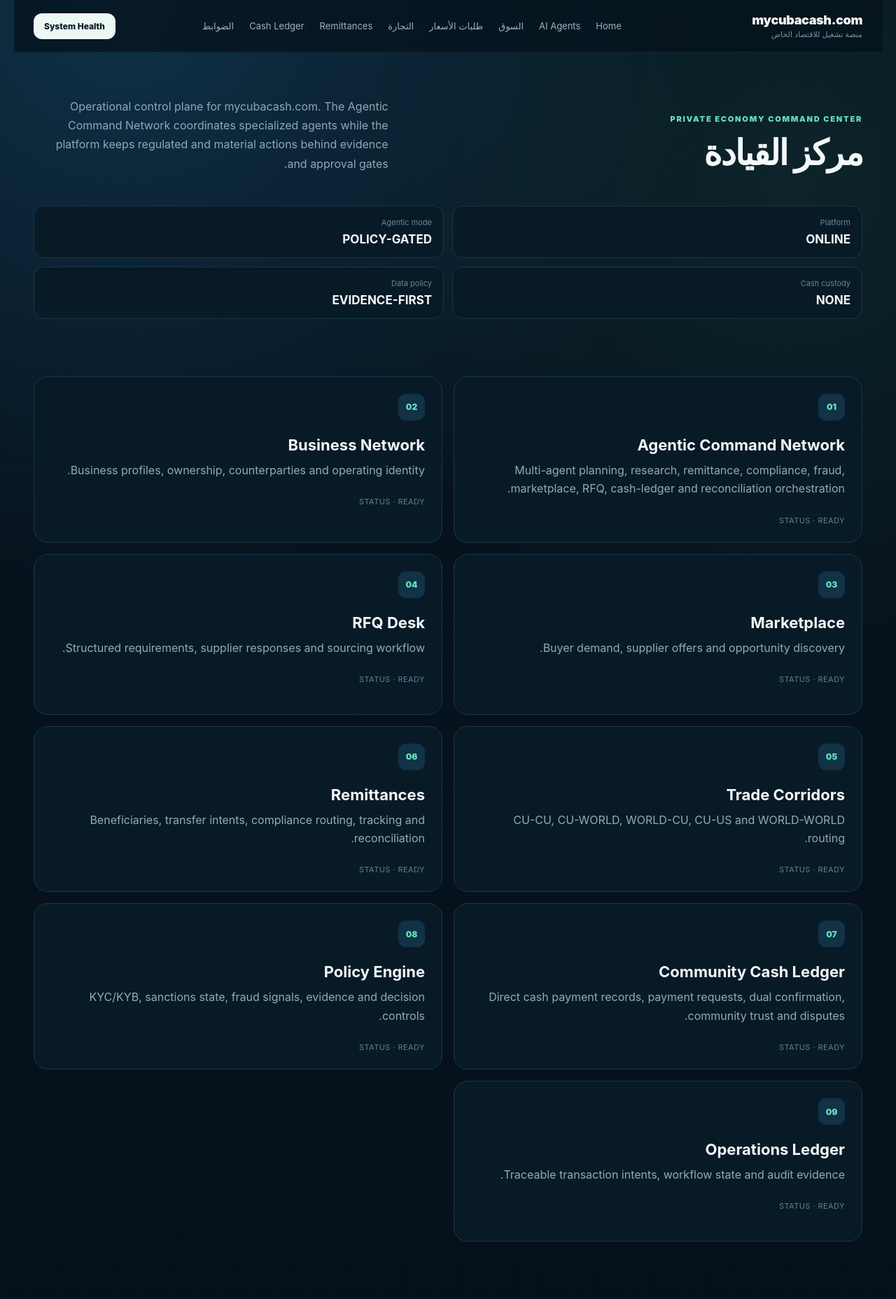
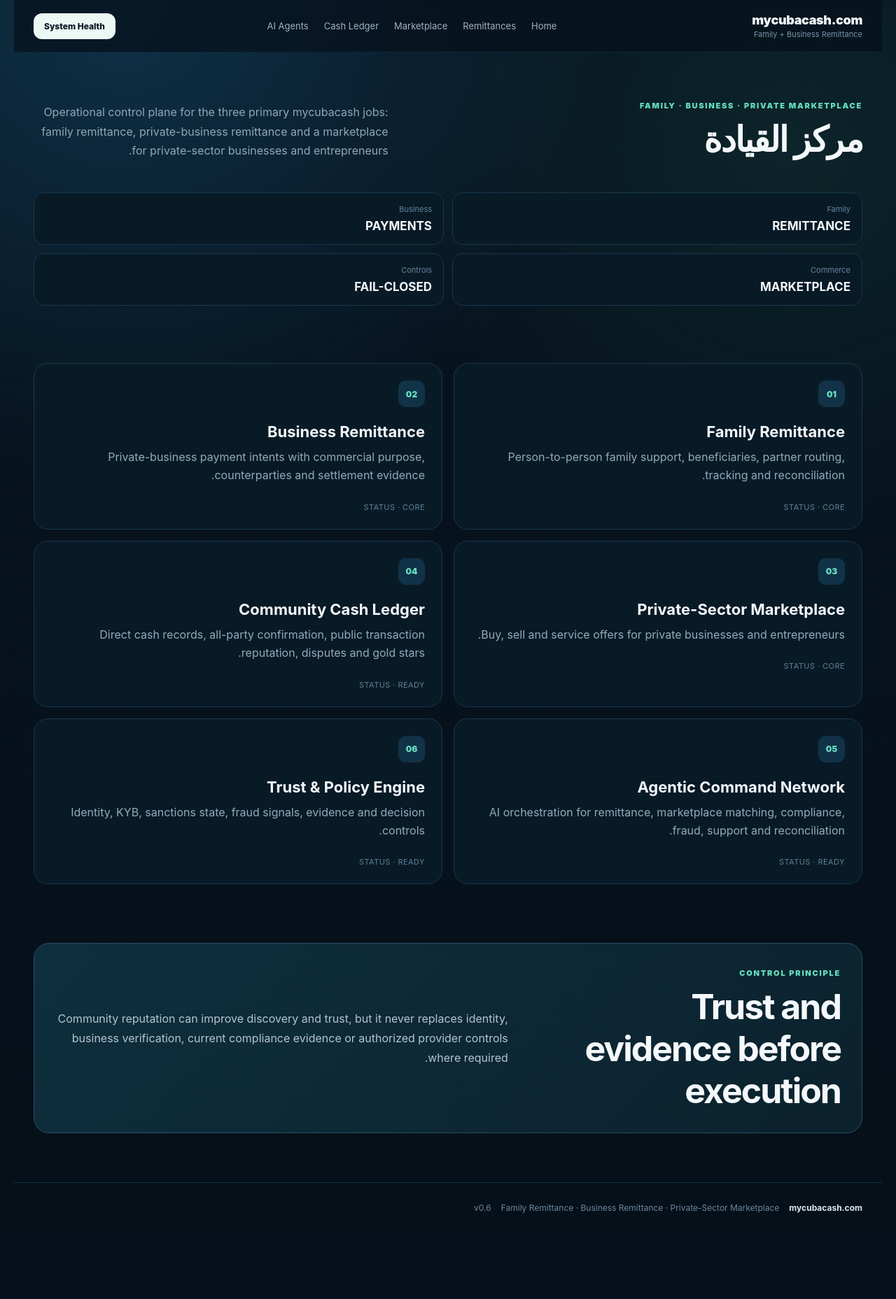
Before and after one commit to SAHJONY/CUBACASH, a Next.js app: page /ar/dashboard in a window 1280 px wide. Shown: the top 1857 px of the page at 70% size. After the commit the page ends 1762 px from the top, so only its background shows below. Built offline with nearby package versions, Linux system fonts and the light colour scheme.

Commit message:
Refocus command center on remittance and private marketplace

```diff
--- a/app/[locale]/dashboard/page.tsx
+++ b/app/[locale]/dashboard/page.tsx
@@ -1,15 +1,12 @@
 import { copy, localeOf } from '@/lib/i18n';
 
 const modules = [
-  {k:'Agentic Command Network',d:'Multi-agent planning, research, remittance, compliance, fraud, marketplace, RFQ, cash-ledger and reconciliation orchestration.',s:'READY'},
-  {k:'Business Network',d:'Business profiles, ownership, counterparties and operating identity.',s:'READY'},
-  {k:'Marketplace',d:'Buyer demand, supplier offers and opportunity discovery.',s:'READY'},
-  {k:'RFQ Desk',d:'Structured requirements, supplier responses and sourcing workflow.',s:'READY'},
-  {k:'Trade Corridors',d:'CU-CU, CU-WORLD, WORLD-CU, CU-US and WORLD-WORLD routing.',s:'READY'},
-  {k:'Remittances',d:'Beneficiaries, transfer intents, compliance routing, tracking and reconciliation.',s:'READY'},
-  {k:'Community Cash Ledger',d:'Direct cash payment records, payment requests, dual confirmation, community trust and disputes.',s:'READY'},
-  {k:'Policy Engine',d:'KYC/KYB, sanctions state, fraud signals, evidence and decision controls.',s:'READY'},
-  {k:'Operations Ledger',d:'Traceable transaction intents, workflow state and audit evidence.',s:'READY'}
+  {k:'Family Remittance',d:'Person-to-person family support, beneficiaries, partner routing, tracking and reconciliation.',s:'CORE'},
+  {k:'Business Remittance',d:'Private-business payment intents with commercial purpose, counterparties and settlement evidence.',s:'CORE'},
+  {k:'Private-Sector Marketplace',d:'Buy, sell and service offers for private businesses and entrepreneurs.',s:'CORE'},
+  {k:'Community Cash Ledger',d:'Direct cash records, all-party confirmation, public transaction reputation, disputes and gold stars.',s:'READY'},
+  {k:'Agentic Command Network',d:'AI orchestration for remittance, marketplace matching, compliance, fraud, support and reconciliation.',s:'READY'},
+  {k:'Trust & Policy Engine',d:'Identity, KYB, sanctions state, fraud signals, evidence and decision controls.',s:'READY'}
 ] as const;
 
 export default async function Dashboard({params}:{params:Promise<{locale:string}>}){
@@ -19,18 +16,18 @@
   const rtl=locale==='ar';
   return <main className="shell" dir={rtl?'rtl':'ltr'}>
     <nav className="nav">
-      <a href={`/${locale}`} className="brandwrap"><div className="brand">mycubacash.com</div><small>{t.tag}</small></a>
-      <div className="navlinks"><a href={`/${locale}`}>Home</a><a href={`/${locale}/agents`}>AI Agents</a><span>{t.market}</span><span>{t.rfq}</span><span>{t.trade}</span><a href={`/${locale}/remittances`}>Remittances</a><a href={`/${locale}/cash`}>Cash Ledger</a><span>{t.compliance}</span></div>
+      <a href={`/${locale}`} className="brandwrap"><div className="brand">mycubacash.com</div><small>Family + Business Remittance</small></a>
+      <div className="navlinks"><a href={`/${locale}`}>Home</a><a href={`/${locale}/remittances`}>Remittances</a><a href={`/${locale}/marketplace`}>Marketplace</a><a href={`/${locale}/cash`}>Cash Ledger</a><a href={`/${locale}/agents`}>AI Agents</a></div>
       <a className="miniCta" href="/api/health">System Health</a>
     </nav>
 
     <section className="section">
-      <div className="sectionHead"><div><span className="eyebrow">PRIVATE ECONOMY COMMAND CENTER</span><h2>{t.dashboard}</h2></div><p>Operational control plane for mycubacash.com. The Agentic Command Network coordinates specialized agents while the platform keeps regulated and material actions behind evidence and approval gates.</p></div>
+      <div className="sectionHead"><div><span className="eyebrow">FAMILY · BUSINESS · PRIVATE MARKETPLACE</span><h2>{t.dashboard}</h2></div><p>Operational control plane for the three primary mycubacash jobs: family remittance, private-business remittance and a marketplace for private-sector businesses and entrepreneurs.</p></div>
       <div className="previewGrid">
-        <div><span>Platform</span><strong>ONLINE</strong></div>
-        <div><span>Agentic mode</span><strong>POLICY-GATED</strong></div>
-        <div><span>Cash custody</span><strong>NONE</strong></div>
-        <div><span>Data policy</span><strong>EVIDENCE-FIRST</strong></div>
+        <div><span>Family</span><strong>REMITTANCE</strong></div>
+        <div><span>Business</span><strong>PAYMENTS</strong></div>
+        <div><span>Commerce</span><strong>MARKETPLACE</strong></div>
+        <div><span>Controls</span><strong>FAIL-CLOSED</strong></div>
       </div>
     </section>
 
@@ -40,7 +37,7 @@
       </div>
     </section>
 
-    <section className="policyBlock"><div><span className="eyebrow">CONTROL PRINCIPLE</span><h2>Evidence before execution</h2></div><p>{t.policyNotice}</p></section>
-    <footer className="footer"><strong>mycubacash.com</strong><span>Private Sector Economy Command Center</span><span>v0.5</span></footer>
+    <section className="policyBlock"><div><span className="eyebrow">CONTROL PRINCIPLE</span><h2>Trust and evidence before execution</h2></div><p>Community reputation can improve discovery and trust, but it never replaces identity, business verification, current compliance evidence or authorized provider controls where required.</p></section>
+    <footer className="footer"><strong>mycubacash.com</strong><span>Family Remittance · Business Remittance · Private-Sector Marketplace</span><span>v0.6</span></footer>
   </main>;
 }
```
